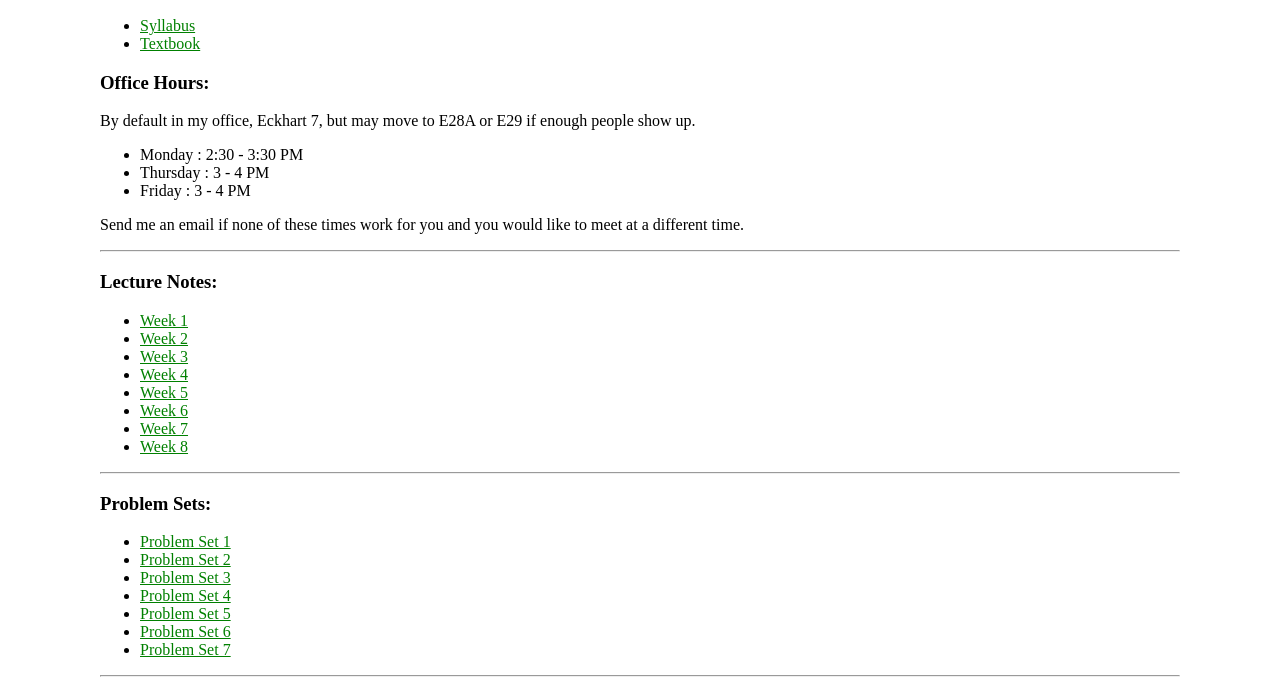
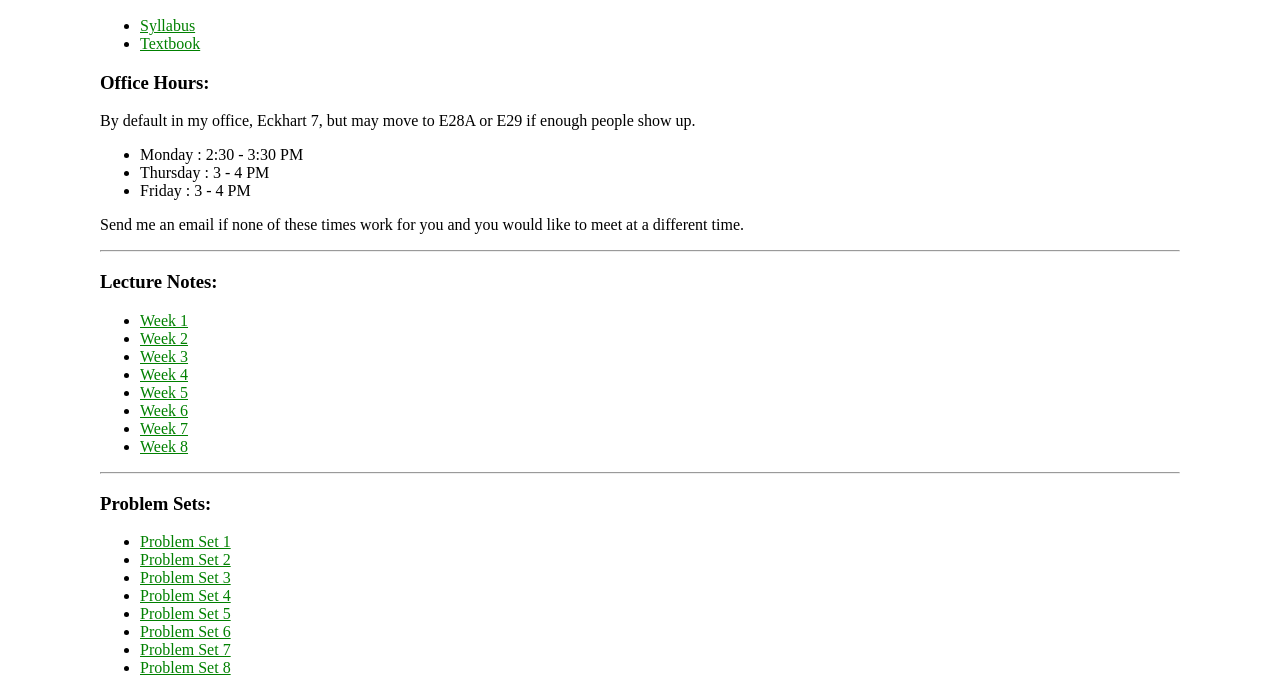
Before and after one commit to mjkretschmer/mjkretschmer.github.io, a plain HTML site: page 152.html in a window 1280 px wide. Shown: the part 80-772 px from the top of the page. Drawn offline with Linux system fonts and the light colour scheme.

Commit message:
added 152 pset 8

```diff
--- a/152.html
+++ b/152.html
@@ -67,6 +67,7 @@ a:visited {
   <li><a href="152files\Math_152_Problem_Set_5.pdf">Problem Set 5</a></li>
   <li><a href="152files\Math_152_Problem_Set_6.pdf">Problem Set 6</a></li>
   <li><a href="152files\Math_152_Problem_Set_7.pdf">Problem Set 7</a></li>
+  <li><a href="152files\Math_152_Problem_Set_8.pdf">Problem Set 8</a></li>
 </ul>
 
 <hr>
```
Also changed, not shown: 1 other file.
